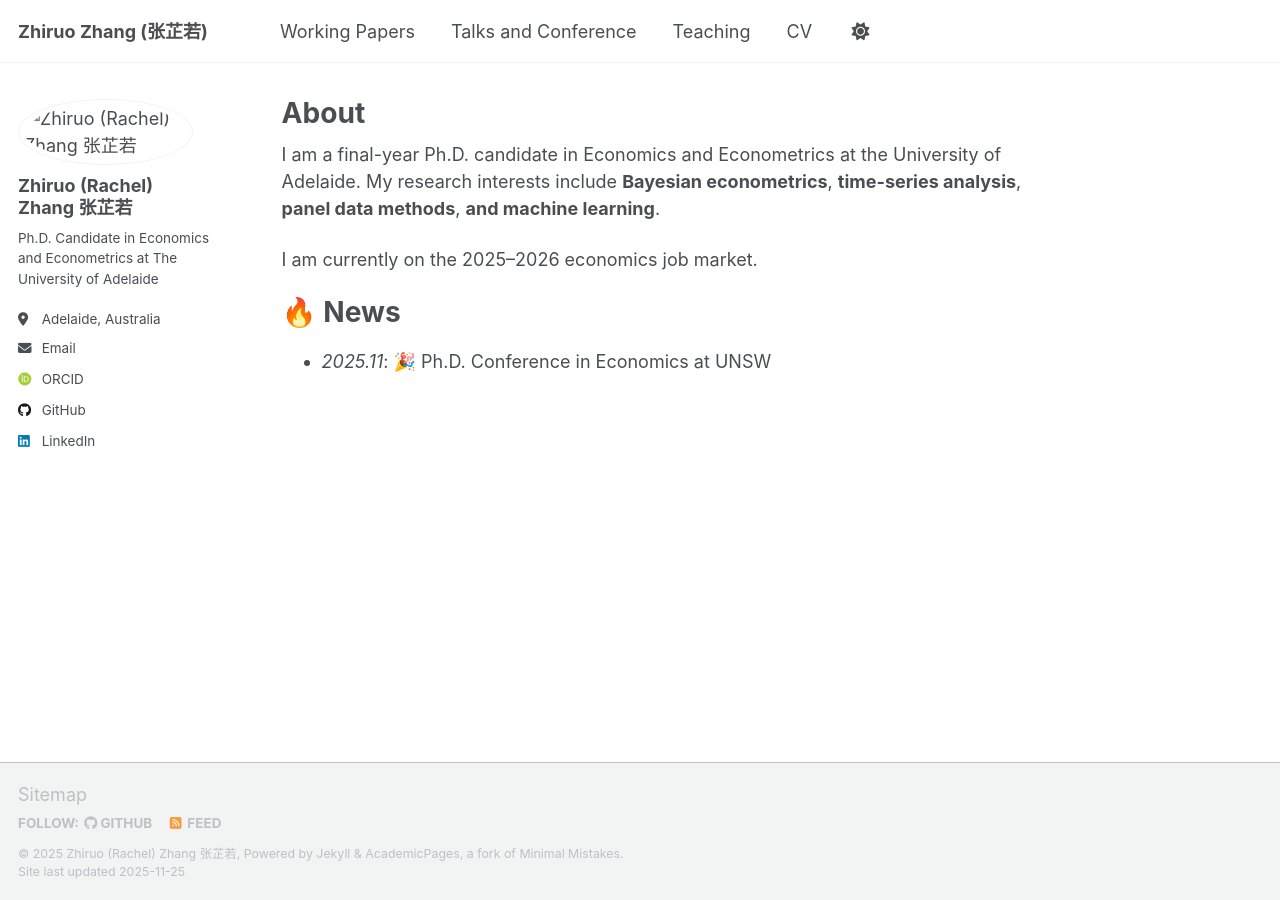
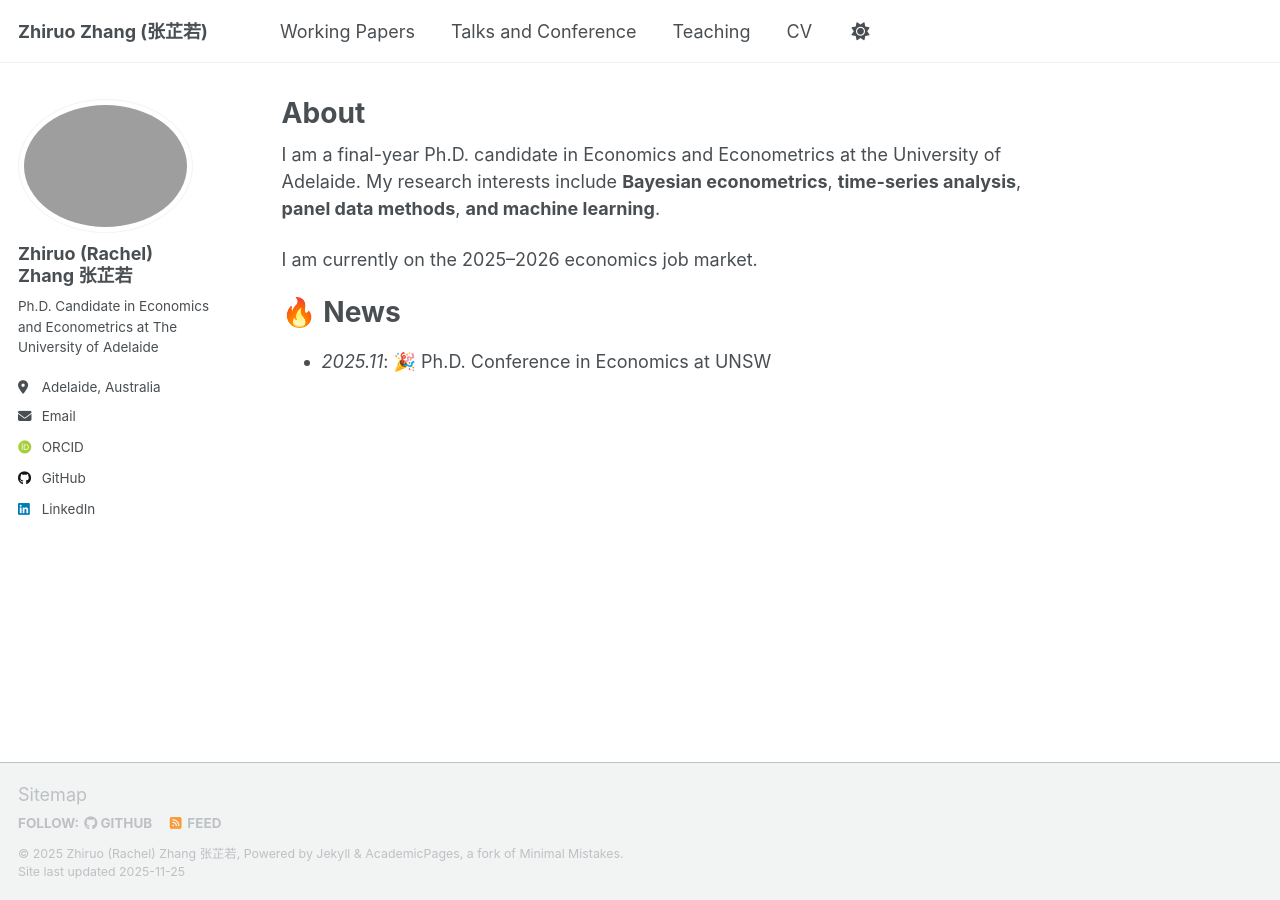
Before and after one commit to zhiruozzr/zhiruozzr.github.io, a Jekyll site: the page built from _pages/about.md, in a window 1280 px wide. Built offline with Jekyll 4.4.1, drawn with Linux system fonts in a browser that asks for light colours; some web fonts are replaced; a script that is not in the unit is left out.

Commit message:
Change avatar image extension from jpeg to JPG

```diff
--- a/_config.yml
+++ b/_config.yml
@@ -15,7 +15,7 @@ repository               : "zhiruozzr/zhiruozzr.github.io"
 author:
   # Biographic information
   name      : "Zhiruo (Rachel) Zhang 张芷若"
-  avatar    : "images/profile.jpeg"
+  avatar    : "images/profile.JPG"
   bio       : "Ph.D. Candidate in Economics and Econometrics at The University of Adelaide"
   location  : "Adelaide, Australia"
   email     : "zhiruo.zhang@adelaide.edu.au"
```
